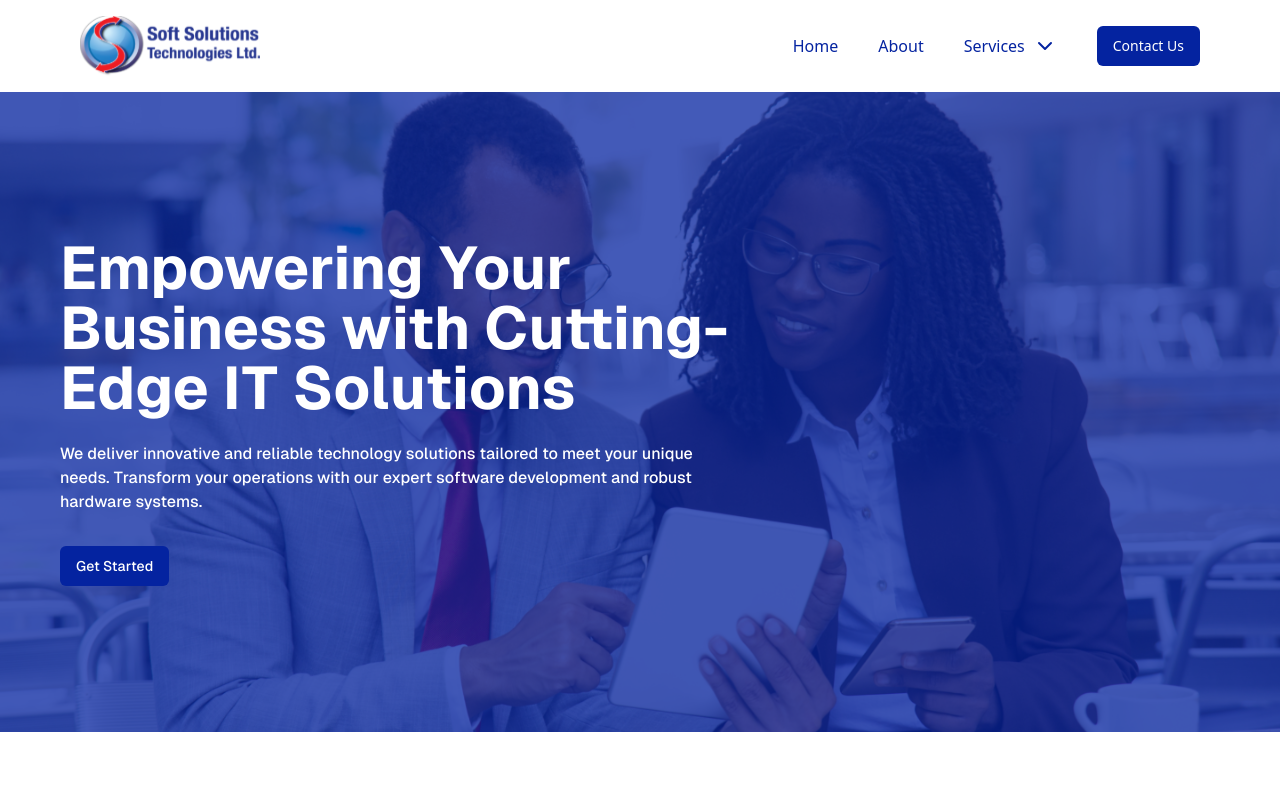
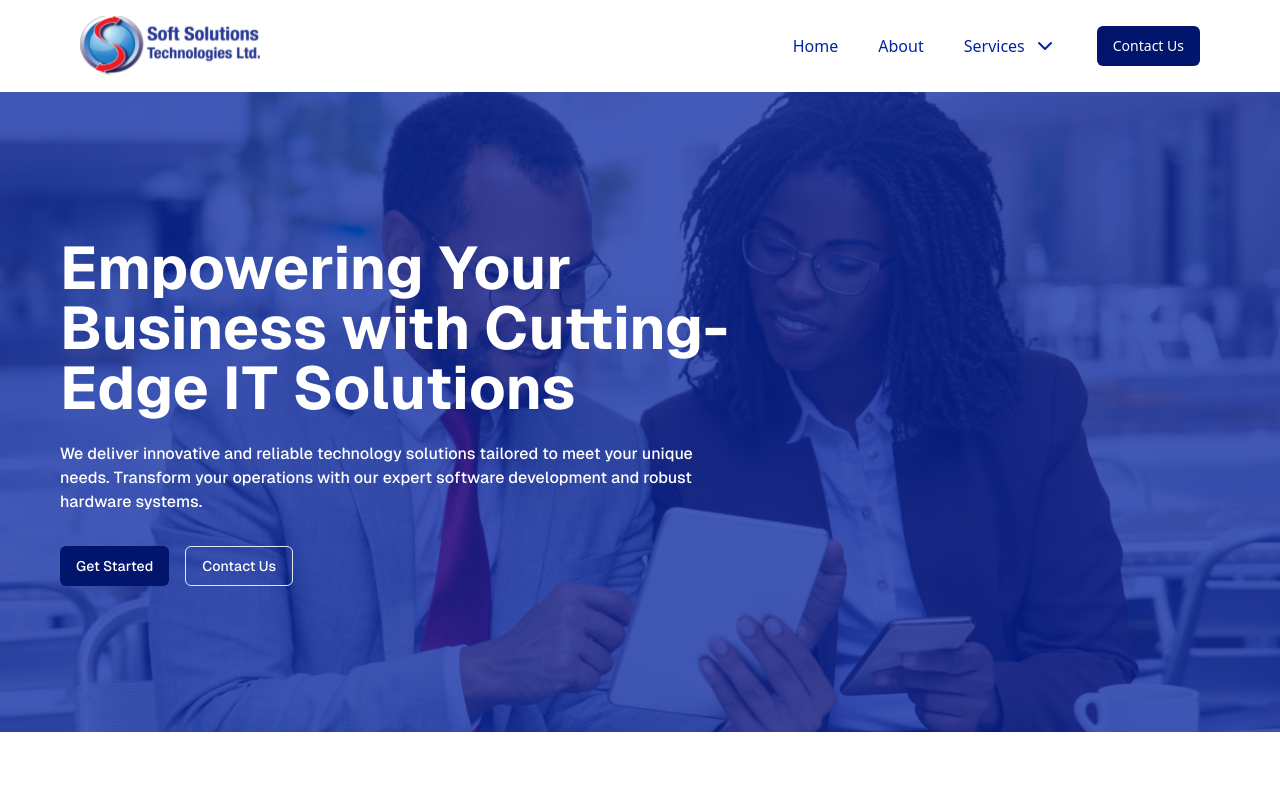
Before and after one commit to tomito26/soft-solutions, a Next.js app: page / in a window 1280 px wide. Shown: the top 800 px of the page. Built offline with nearby package versions, Linux system fonts and the light colour scheme.

Commit message:
style: added links for each services

```diff
--- a/components/home/home.tsx
+++ b/components/home/home.tsx
@@ -16,8 +16,11 @@ import { Button } from "../ui/button";
 import ServiceCard from "./lib/ui/service-card";
 import Testimonial from "./lib/ui/testimonial";
 import WhyChooseUsCard from "./lib/ui/why-choose-us-card";
+import Link from "next/link";
+import { useRouter } from "next/navigation";
 
 const Home = () => {
+  const router = useRouter();
   return (
     <div>
       <div className="flex relative h-[80vh] w-full items-center p">
@@ -37,7 +40,18 @@ const Home = () => {
               to meet your unique needs. Transform your operations with our
               expert software development and robust hardware systems.
             </p>
-            <Button className="hover:bg-[#00156B]/80 ">Get Started</Button>
+            <div className="flex items-center  gap-4">
+              <Button
+                size="default"
+                className="bg-[#00156B] hover:bg-[#00156B]/80"
+                onClick={() => router.push("/about")}
+              >
+                Get Started
+              </Button>
+              <Button className="border border-input bg-transparent hover:bg-accent hover:text-accent-foreground">
+                Contact Us
+              </Button>
+            </div>
           </div>
         </div>
       </div>
@@ -101,6 +115,7 @@ const Home = () => {
         </div>
         <div className="grid grid-cols-1 md:grid-cols-4 md:gap-4  lg:gap-5 xl:gap-8 2xl:gap-10">
           {our_services.map((service) => (
+            <Link href={service.link} key={service.id}>
               <div key={service.id} className="rounded-2xl  pt-5 mt-10">
                 <div className="bg-[#0423A0]/10 hover:bg-[#0423A0] group cursor-pointer border h-[240px] rounded-xl  rounded-t-2xl px-3 py-4 shadow-md">
                   <div className="h-16 w-16 relative  justify-self-center">
@@ -119,6 +134,7 @@ const Home = () => {
                   </p>
                 </div>
               </div>
+            </Link>
           ))}
         </div>
       </div>
--- a/components/navigation/navbar.tsx
+++ b/components/navigation/navbar.tsx
@@ -86,7 +86,7 @@ const Navbar = () => {
             )
           )
         )}
-        <Button className="shrink-0 hover:bg-[#0423A0]/90">Contact Us</Button>
+        <Button className="shrink-0 bg-[#00156B]  hover:bg-[#00156B]/90">Contact Us</Button>
       </ul>
     </nav>
   );
--- a/components/our-services/cloud-services/cloud-service.tsx
+++ b/components/our-services/cloud-services/cloud-service.tsx
@@ -8,7 +8,7 @@ const CloudServices = () => {
     <div>
     <div className="flex relative h-[60vh] w-full items-center">
         <Image
-          src="/assets/professionals-explaining-corporate-software-details.jpg"
+          src="/assets/saas-concept-collage.jpg"
           alt="collegues smiling"
           fill
           className="absolute object-cover object-center"
@@ -18,7 +18,7 @@ const CloudServices = () => {
             <h1 className="font-bold text-3xl md:text-6xl text-white pb-6">
               Cloud Services
             </h1>
-            <p className="md:text-base text-sm flex items-center text-white">Home <ChevronRight className="h-6 w-6 stroke-white" /> Cloud Services</p>
+            <p className="md:text-base text-sm flex items-center text-white">Home <ChevronRight className="h-6 w-6 stroke-white" /> <span className="text-[#f4f4f4]">Cloud Services</span></p>
           </div>
         </div>
       </div>
--- a/components/ui/button.tsx
+++ b/components/ui/button.tsx
@@ -9,7 +9,7 @@ const buttonVariants = cva(
   {
     variants: {
       variant: {
-        default: "bg-[#0423A0] text-white hover:bg-active-blue/90",
+        default: "bg-active-blue text-white hover:bg-active-blue/90",
         destructive:
           "bg-destructive text-destructive-foreground hover:bg-destructive/90",
         outline:
```
Also changed, not shown: 1 other file (tests, documents, lock files or other folders). Lines whose indentation alone changed are shown as unchanged.
